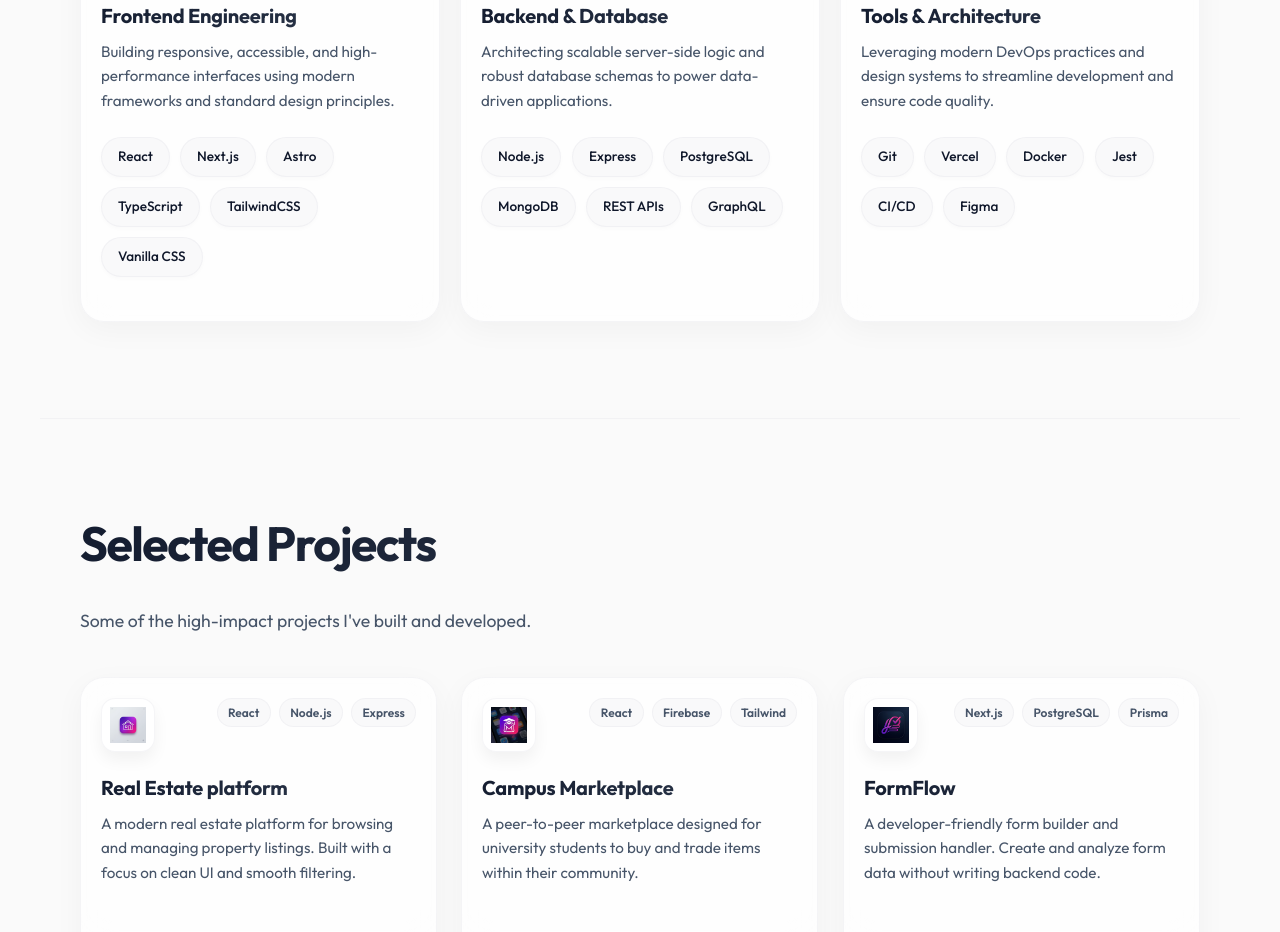
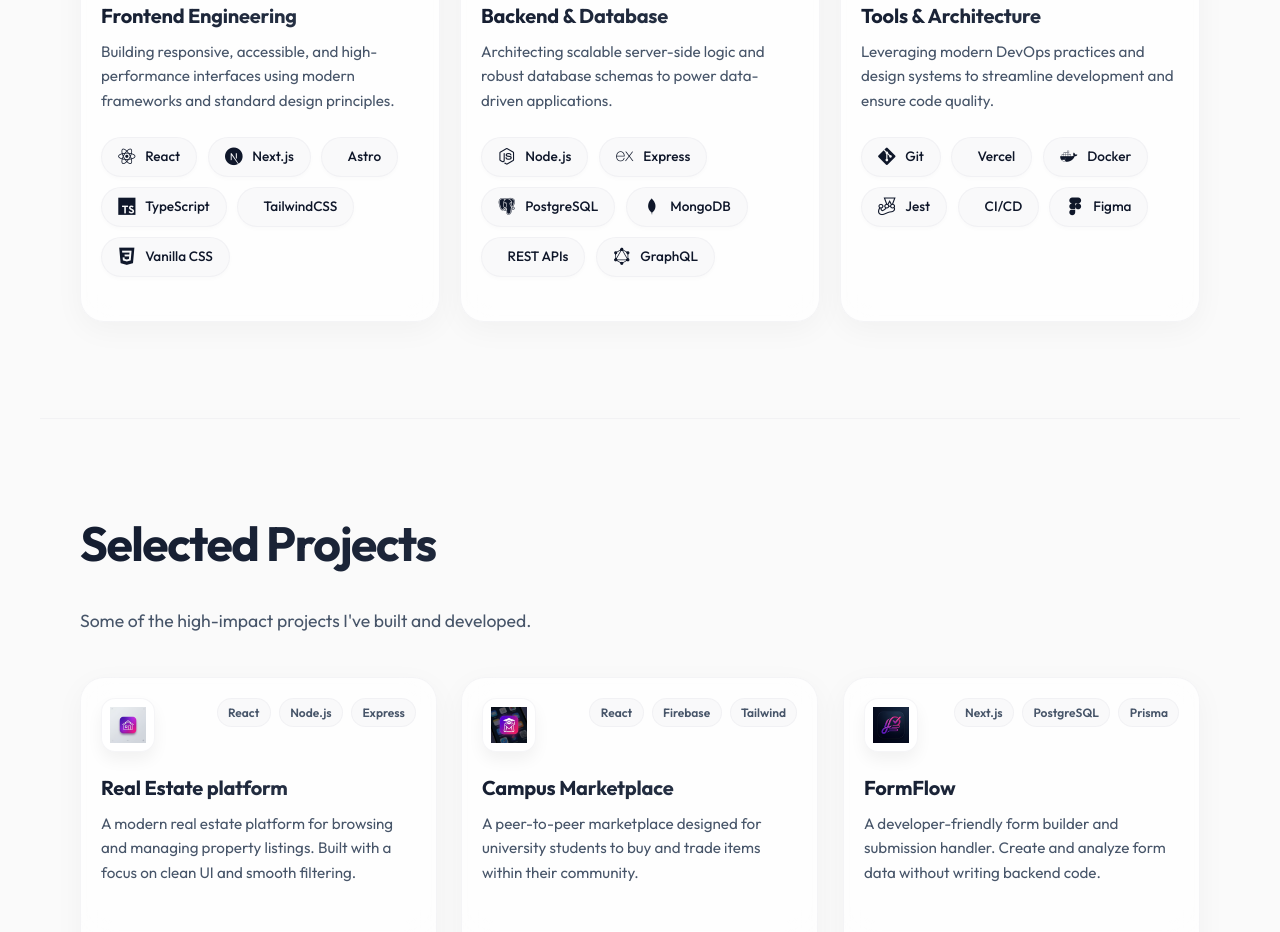
Before and after one commit to devkad67/my_portfolio-, a React (Vite) app: page / in a window 1280 px wide. Shown: the part 4020-4952 px from the top of the page. Built offline with nearby package versions, Linux system fonts and the light colour scheme; no server answers.

Commit message:
Integrated professional technology icons (logos) into the skills section using Devicon CDN

```diff
--- a/index.html
+++ b/index.html
@@ -9,6 +9,9 @@
     <link rel="preconnect" href="https://fonts.googleapis.com">
     <link rel="preconnect" href="https://fonts.gstatic.com" crossorigin>
     <link href="https://fonts.googleapis.com/css2?family=Outfit:wght@300;400;500;600;700;800&display=swap" rel="stylesheet">
+
+    <!-- Devicon for Technology Logos -->
+    <link rel="stylesheet" href="https://cdn.jsdelivr.net/gh/devicons/devicon@latest/devicon.min.css">
   </head>
   <body>
     <div id="root"></div>
--- a/src/index.css
+++ b/src/index.css
@@ -434,6 +434,9 @@
 }
 
 .skill-tag {
+  display: inline-flex;
+  align-items: center;
+  gap: 0.6rem;
   padding: 0.5rem 1rem;
   background-color: var(--bg-secondary);
   border: 1px solid var(--card-border);
@@ -443,6 +446,15 @@
   color: var(--text-primary);
   transition: all 0.3s cubic-bezier(0.23, 1, 0.32, 1);
   box-shadow: 0 2px 4px rgba(0,0,0,0.02);
+}
+
+.skill-tag-icon {
+  font-size: 1.1rem;
+  transition: transform 0.3s ease;
+}
+
+.skill-tag:hover .skill-tag-icon {
+  transform: scale(1.2) rotate(5deg);
 }
 
 .skill-tag:hover {
--- a/src/pages/Home.tsx
+++ b/src/pages/Home.tsx
@@ -57,19 +57,40 @@
   {
     title: "Frontend Engineering",
     description: "Building responsive, accessible, and high-performance interfaces using modern frameworks and standard design principles.",
-    skills: ["React", "Next.js", "Astro", "TypeScript", "TailwindCSS", "Vanilla CSS"],
+    skills: [
+      { name: "React", icon: "devicon-react-original" },
+      { name: "Next.js", icon: "devicon-nextjs-plain" },
+      { name: "Astro", icon: "devicon-astro-plain" },
+      { name: "TypeScript", icon: "devicon-typescript-plain" },
+      { name: "TailwindCSS", icon: "devicon-tailwindcss-original" },
+      { name: "Vanilla CSS", icon: "devicon-css3-plain" }
+    ],
     icon: frontendIcon
   },
   {
     title: "Backend & Database",
     description: "Architecting scalable server-side logic and robust database schemas to power data-driven applications.",
-    skills: ["Node.js", "Express", "PostgreSQL", "MongoDB", "REST APIs", "GraphQL"],
+    skills: [
+      { name: "Node.js", icon: "devicon-nodejs-plain" },
+      { name: "Express", icon: "devicon-express-original" },
+      { name: "PostgreSQL", icon: "devicon-postgresql-plain" },
+      { name: "MongoDB", icon: "devicon-mongodb-plain" },
+      { name: "REST APIs", icon: "devicon-azuresqldatabase-plain" },
+      { name: "GraphQL", icon: "devicon-graphql-plain" }
+    ],
     icon: backendIcon
   },
   {
     title: "Tools & Architecture",
     description: "Leveraging modern DevOps practices and design systems to streamline development and ensure code quality.",
-    skills: ["Git", "Vercel", "Docker", "Jest", "CI/CD", "Figma"],
+    skills: [
+      { name: "Git", icon: "devicon-git-plain" },
+      { name: "Vercel", icon: "devicon-vercel-original" },
+      { name: "Docker", icon: "devicon-docker-plain" },
+      { name: "Jest", icon: "devicon-jest-plain" },
+      { name: "CI/CD", icon: "devicon-githubactions-plain" },
+      { name: "Figma", icon: "devicon-figma-plain" }
+    ],
     icon: toolsIcon
   }
 ];
@@ -290,7 +311,10 @@
                 <p className="project-desc" style={{ marginBottom: '1.5rem' }}>{category.description}</p>
                 <div className="skills-flex" style={{ display: 'flex', flexWrap: 'wrap', gap: '0.65rem' }}>
                   {category.skills.map((skill, sIdx) => (
-                    <span key={sIdx} className="skill-tag">{skill}</span>
+                    <span key={sIdx} className="skill-tag">
+                      <i className={`${skill.icon} skill-tag-icon`}></i>
+                      {skill.name}
+                    </span>
                   ))}
                 </div>
               </div>
```
